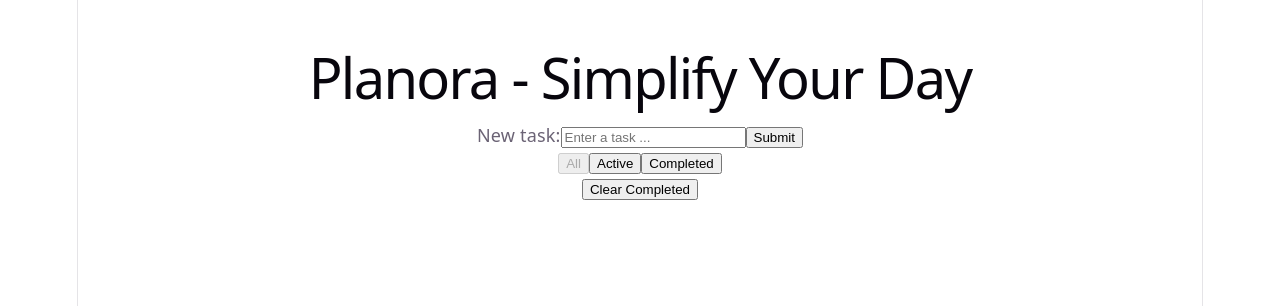
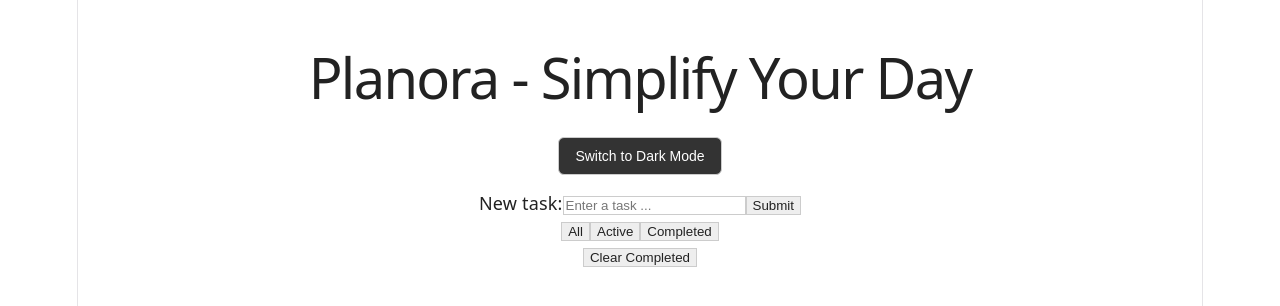
Before and after one commit to divzmadhu/mod-10-lab-03-react-todo-context-app, a React (Vite) app: page / in a window 1280 px wide. Shown: the top 306 px of the page. Built offline with nearby package versions, Linux system fonts and the light colour scheme.

Commit message:
Add theme persistence using localStorage

```diff
--- a/src/App.css
+++ b/src/App.css
@@ -4,3 +4,89 @@
   margin: 15px 0;
   border-radius: 8px;
 }
+
+.theme-toggle-button {
+    padding: 10px 16px;
+    margin: 15px 0;
+    border: none;
+    border-radius: 6px;
+    font-size: 14px;
+    cursor: pointer;
+    transition: background-color 0.3s ease;
+}
+
+.theme-toggle-button:hover {
+    background-color: #555;
+}
+
+/* Light Theme */
+.todo-container.light {
+    background-color: #ffffff;
+    color: #222222;
+}
+
+/* Dark Theme */
+.todo-container.dark {
+    background-color: #222222;
+    color: #ffffff;
+}
+
+/* Light Theme Heading */
+.todo-container.light h1 {
+    color: #222222;
+}
+
+/* Dark Theme Heading */
+.todo-container.dark h1 {
+    color: #ffffff;
+}
+
+/* Light Theme Placeholder */
+.todo-container.light input::placeholder {
+    color: #777777;
+}
+
+/* Dark Theme Placeholder */
+.todo-container.dark input::placeholder {
+    color: #bbbbbb;
+}
+
+/* Light Theme Input */
+.todo-container.light input {
+    background-color: #ffffff;
+    color: #222222;
+    border: 1px solid #cccccc;
+}
+
+/* Dark Theme Input */
+.todo-container.dark input {
+    background-color: #333333;
+    color: #ffffff;
+    border: 1px solid #777777;
+}
+
+/* Light Theme Buttons */
+.todo-container.light button {
+    background-color: #eeeeee;
+    color: #222222;
+    border: 1px solid #cccccc;
+}
+
+/* Dark Theme Buttons */
+.todo-container.dark button {
+    background-color: #444444;
+    color: #ffffff;
+    border: 1px solid #666666;
+}
+
+/* Theme Toggle Button - Light Mode */
+.todo-container.light .theme-toggle-button {
+    background-color: #333333;
+    color: white;
+}
+
+/* Theme Toggle Button - Dark Mode */
+.todo-container.dark .theme-toggle-button {
+    background-color: #eeeeee;
+    color: #222222;
+}
--- a/src/App.tsx
+++ b/src/App.tsx
@@ -1,13 +1,26 @@
 import TodoInput from "./components/TodoInput/TodoInput";
 import TodoList from "./components/TodoList/TodoList";
+import ThemeToggleButton from "./components/ThemeToggleButton/ThemeToggleButton";
 import "./App.css";
+import { useContext } from "react";
+import ThemeContext from "./context/ThemeContext";
 
 export default function App() {
+  const context = useContext(ThemeContext);
+
+  if (!context) {
+    throw new Error("App must be used inside ThemeProvider");
+  }
+
+  const { theme } = context;
+
   return (
-    <div className ="todo-container">
+    <div className={`todo-container ${theme}`}>
       <h1>Planora - Simplify Your Day </h1>
+      <ThemeToggleButton />
+
       <TodoInput />
-      <TodoList/>
+      <TodoList />
     </div>
   )
 }
--- a/src/components/ThemeToggleButton/ThemeToggleButton.tsx
+++ b/src/components/ThemeToggleButton/ThemeToggleButton.tsx
@@ -0,0 +1,18 @@
+import { useContext } from "react";
+import ThemeContext from "../../context/ThemeContext";
+
+export default function ThemeToggleButton() {
+    const context = useContext(ThemeContext);
+
+    if (!context) {
+        throw new Error("ThemeToggleButton must be used inside ThemeProvider");
+    }
+
+    const { theme, toggleTheme } = context;
+
+    return (
+       <button className="theme-toggle-button" onClick={toggleTheme}>
+            {theme === "light" ? "Switch to Dark Mode" : "Switch to Light Mode"}
+        </button>
+    );
+}
--- a/src/context/AppProviders.tsx
+++ b/src/context/AppProviders.tsx
@@ -1,11 +1,14 @@
 import { TodoProvider } from "./TodoContext";
 import { FilterProvider } from "./FilterContext";
+import { ThemeProvider } from "./ThemeContext";
 
 export default function AppProviders({ children }: { children: React.ReactNode }) {
     return (
         <TodoProvider>
             <FilterProvider>
-                {children}
+                <ThemeProvider>
+                    {children}
+                </ThemeProvider>
             </FilterProvider>
         </TodoProvider>
     );
--- a/src/context/ThemeContext.tsx
+++ b/src/context/ThemeContext.tsx
@@ -1,4 +1,4 @@
-import { createContext, useState } from "react";
+import { createContext, useState, useEffect } from "react";
 
 // 1. Define the allowed theme options
 export type ThemeType = "light" | "dark";
@@ -16,7 +16,16 @@ const ThemeContext = createContext<ThemeContextType | undefined>(undefined);
 export function ThemeProvider({ children }: { children: React.ReactNode }) {
 
     // 5. Create theme state
-    const [theme, setTheme] = useState<ThemeType>("light");
+
+    const [theme, setTheme] = useState<ThemeType>(() => {
+        const savedTheme = localStorage.getItem("theme");
+
+        return savedTheme === "dark" ? "dark" : "light";
+    });
+
+    useEffect(() => {
+        localStorage.setItem("theme", theme);
+    }, [theme]);
 
     // 6. Toggle between light and dark themes
     function toggleTheme() {
```
